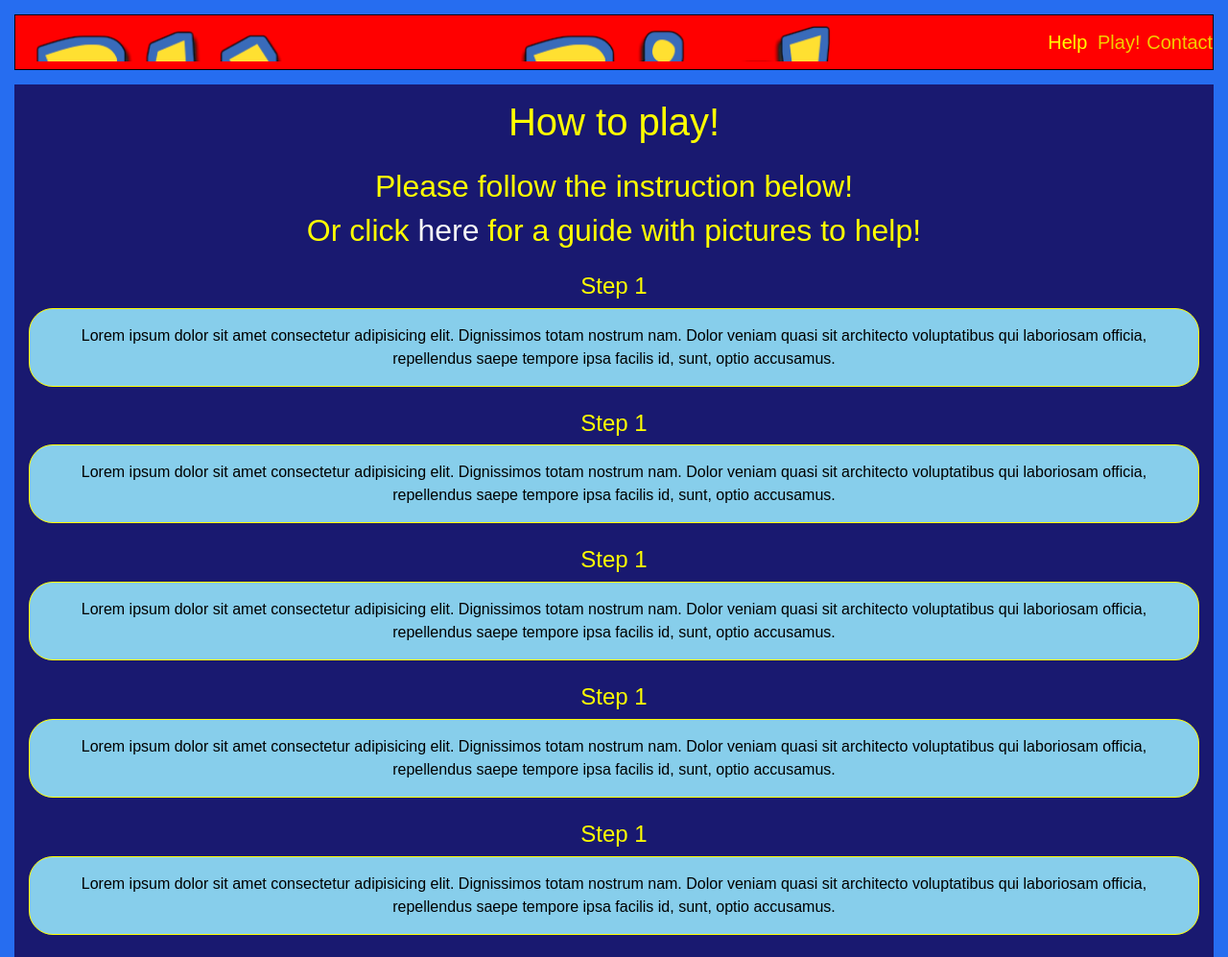
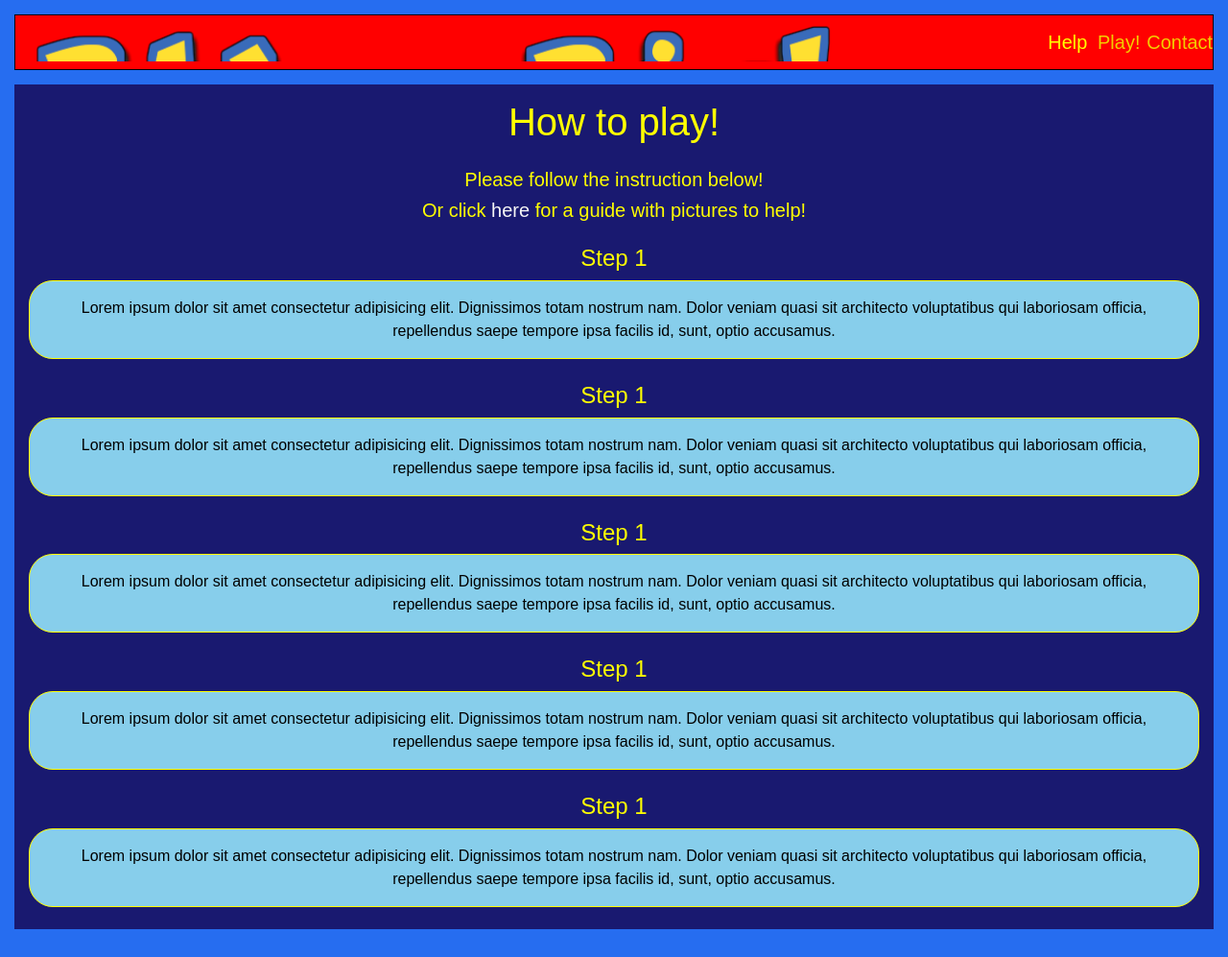
Before and after one commit to Code-Institute-Submissions/Pokemon-Pairs, a plain HTML site: page help.html in a window 1280 px wide. Shown: the whole page at 96% size. Drawn offline with nearby package versions, Linux system fonts and the light colour scheme; a web font is replaced by a local one.

Commit message:
Reducing the size of the info text.

```diff
--- a/assets/css/support-pages.css
+++ b/assets/css/support-pages.css
@@ -73,6 +73,10 @@ h1{
     margin: 24px 0 ;
 }
 
+#info-text-help h5{
+    font-size: 1.25rem;
+}
+
 #info-text-help a {
     color: whitesmoke;
 }
```
